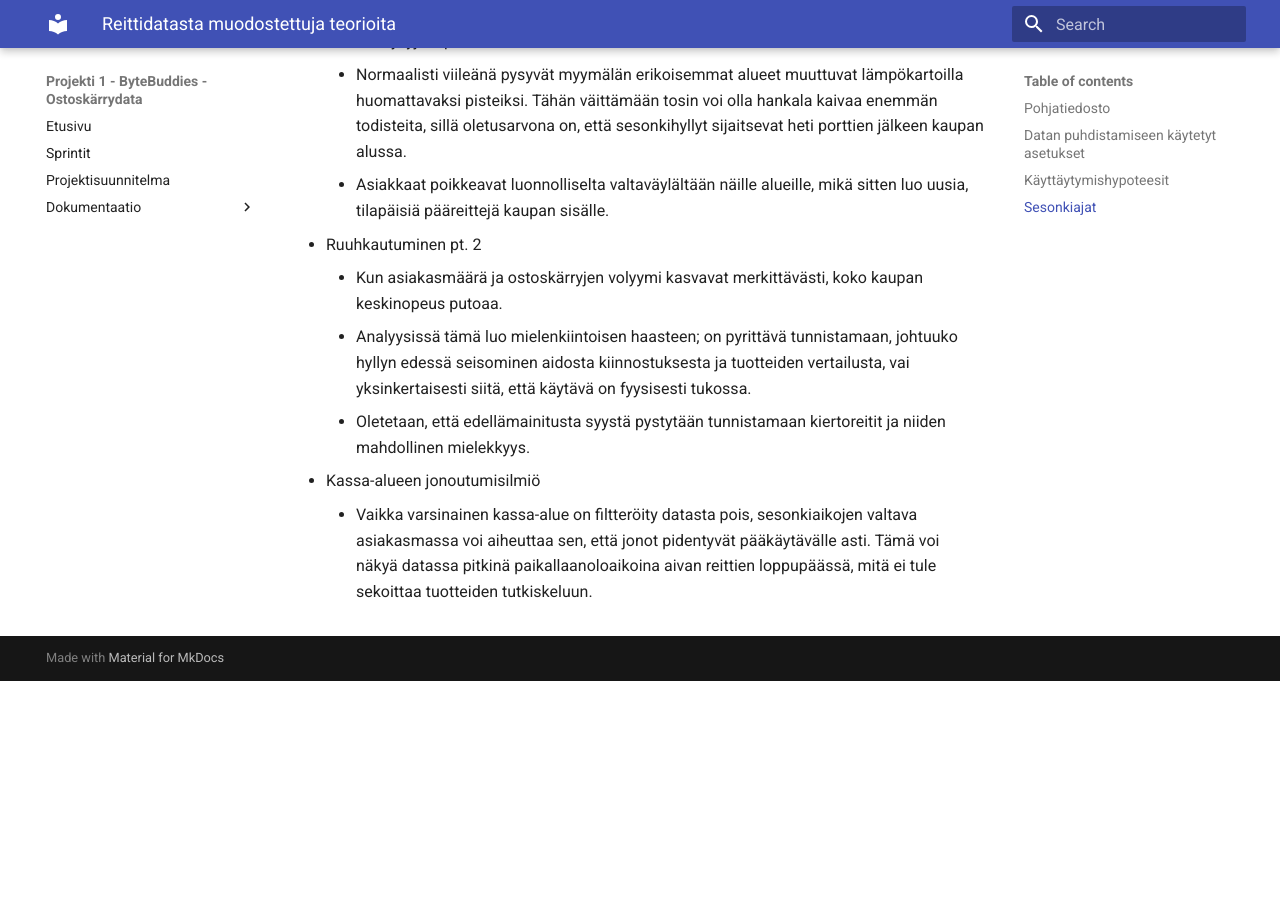
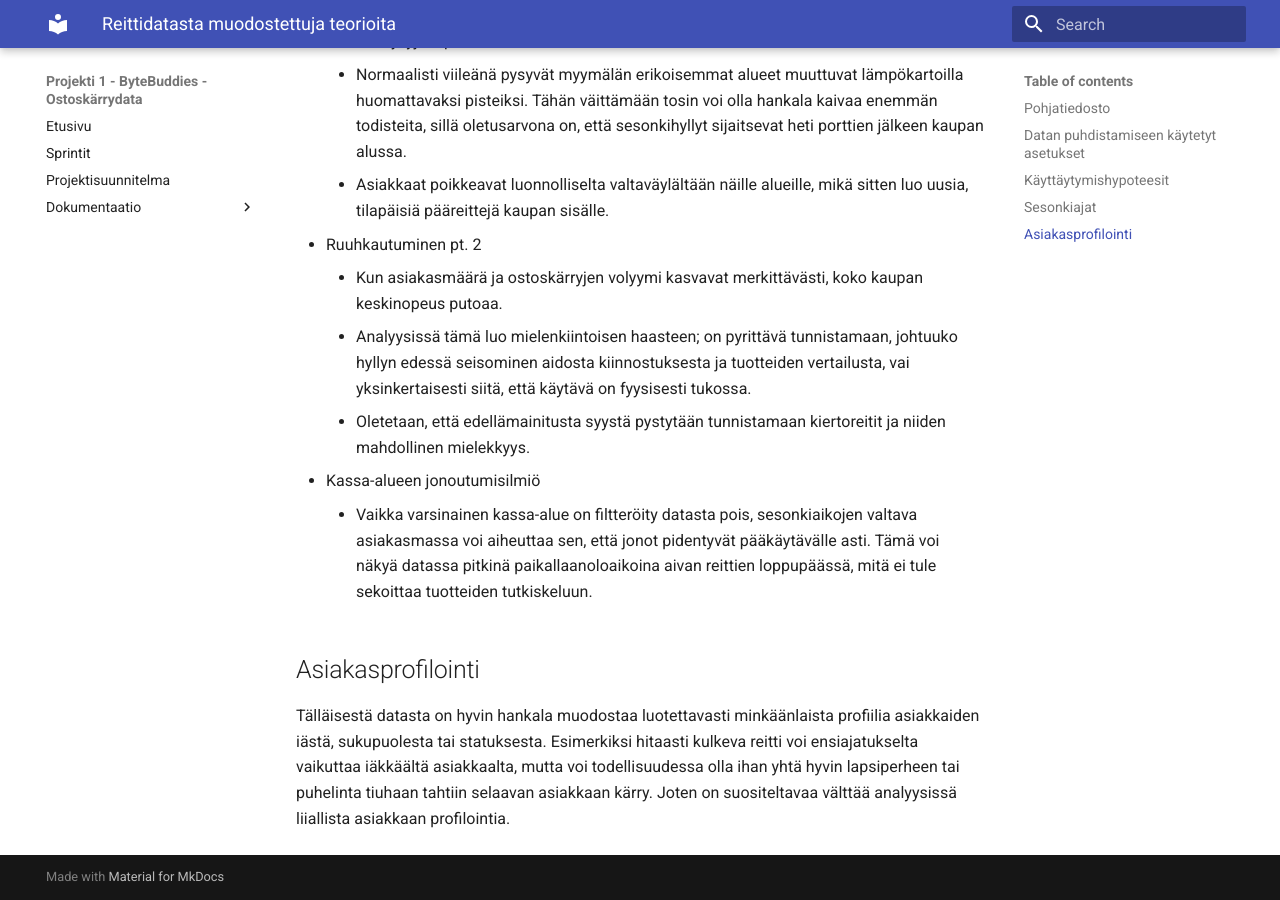
Before and after one commit to mitro54/uwb-shopping-cart-analytics-pipeline, an MkDocs documentation site: the page built from docs/data_teoriat.md, in a window 1280 px wide and 900 px high, scrolled down 2459 px. Built offline with MkDocs 1.6.1 and Material for MkDocs 9.7.7, drawn with Linux system fonts in a browser that asks for light colours; before the commit the page ends 3140 px from its top, so only the background shows below that.

Commit message:
Add insight to theories

```diff
--- a/docs/data_teoriat.md
+++ b/docs/data_teoriat.md
@@ -61,3 +61,6 @@ Sesonkiajat ovat loistavaa kaupusteluaikaa. Voimme siis olettaa, että:
 
 - Kassa-alueen jonoutumisilmiö
     - Vaikka varsinainen kassa-alue on filtteröity datasta pois, sesonkiaikojen valtava asiakasmassa voi aiheuttaa sen, että jonot pidentyvät pääkäytävälle asti. Tämä voi näkyä datassa pitkinä paikallaanoloaikoina aivan reittien loppupäässä, mitä ei tule sekoittaa tuotteiden tutkiskeluun.
+
+## Asiakasprofilointi
+Tälläisestä datasta on hyvin hankala muodostaa luotettavasti minkäänlaista profiilia asiakkaiden iästä, sukupuolesta tai statuksesta. Esimerkiksi hitaasti kulkeva reitti voi ensiajatukselta vaikuttaa iäkkäältä asiakkaalta, mutta voi todellisuudessa olla ihan yhtä hyvin lapsiperheen tai puhelinta tiuhaan tahtiin selaavan asiakkaan kärry. Joten on suositeltavaa välttää analyysissä liiallista asiakkaan profilointia.
```
